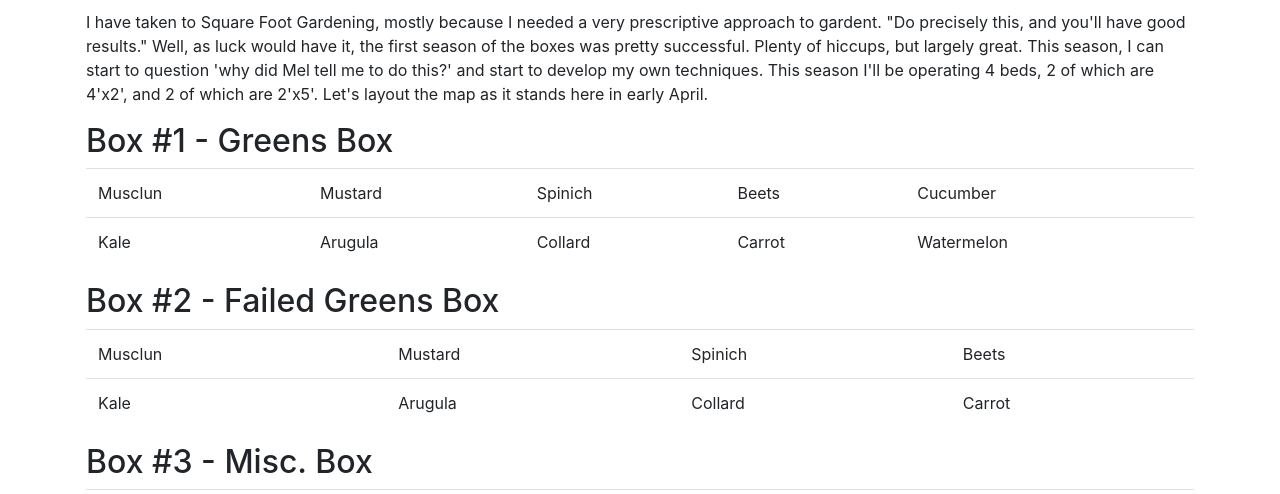
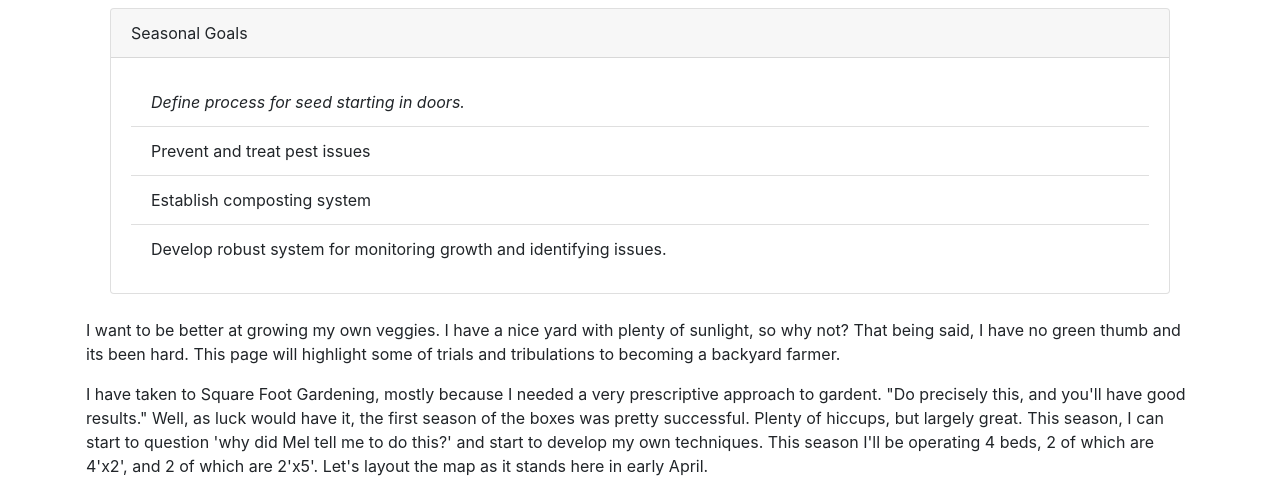
Before and after one commit to barnes/barnes.github.io, a plain HTML site: page garden.html in a window 1280 px wide. Shown: the part 726-1220 px from the top of the page. Drawn offline with nearby package versions, Linux system fonts and the light colour scheme.

Commit message:
merge old garden page changes

```diff
--- a/garden.html
+++ b/garden.html
@@ -65,14 +65,34 @@
 
 	<!-- Page Content -->
 	<div class="container p-3">
+
 		<div class="row">
 			<div class="col-lg-12">
+				<h2>...doing my best to turn my thumb green</h2>
+
+				<div class="card m-4">
+					<div class="card-header">
+						Seasonal Goals
+					</div>
+					<div class="card-body">
+						<ul class="list-group list-group-flush">
+							<li class="list-group-item">
+								<em>Define process for seed starting in doors.</em>
+							</li>
+							<li class="list-group-item">Prevent and treat pest issues</li>
+							<li class="list-group-item">Establish composting system</li>
+							<li class="list-group-item">Develop robust system for monitoring growth and identifying issues.</li>
+						</ul>
+					</div>
+				</div>
 
 				<p>
 					I want to be better at growing my own veggies. I have a nice yard with plenty of sunlight, so why not? That being said, I have no green thumb and its been hard. This page will highlight some of trials and tribulations to becoming a backyard farmer.
 				</p>
 				<p>
-					I have taken to Square Foot Gardening, mostly because I needed a very prescriptive approach to gardent. "Do precisely this, and you'll have good results." Well, as luck would have it, the first season of the boxes was pretty successful. Plenty of hiccups, but largely great. This season, I can start to question 'why did Mel tell me to do this?' and start to develop my own techniques. This season I'll be operating 4 beds, 2 of which are 4'x2', and 2 of which are 2'x5'. Let's layout the map as it stands here in early April.
+					I have taken to Square Foot Gardening, mostly because I needed a very prescriptive approach to gardent. "Do precisely this, and you'll have good results." Well, as luck would have it, the first season of the boxes was pretty successful. Plenty of hiccups,
+					but largely great. This season, I can start to question 'why did Mel tell me to do this?' and start to develop my own techniques. This season I'll be operating 4 beds, 2 of which are 4'x2', and 2 of which are 2'x5'. Let's layout the map as it stands
+					here in early April.
 				</p>
 				<h2>
 					Box #1 - Greens Box
@@ -154,7 +174,6 @@
 						</tr>
 					</tbody>
 				</table>
-
 			</div>
 		</div>
 	</div>
@@ -162,7 +181,7 @@
 	<!-- Footer -->
 	<footer>
 		<div class="bg-secondary text-white p-5 mt-3">
-			<a href="https://cs50.harvard.edu/web/" class="text-white">Completed for CS50Web Project0</a>  |
+			<a href="https://cs50.harvard.edu/web/" class="text-white">Completed for CS50Web Project0</a> |
 			<a href="https://coverr.co" class="text-white"> All videos courtesy of Coverr.co </a>
 		</div>
 	</footer>
```
Lines whose indentation alone changed are shown as unchanged.
